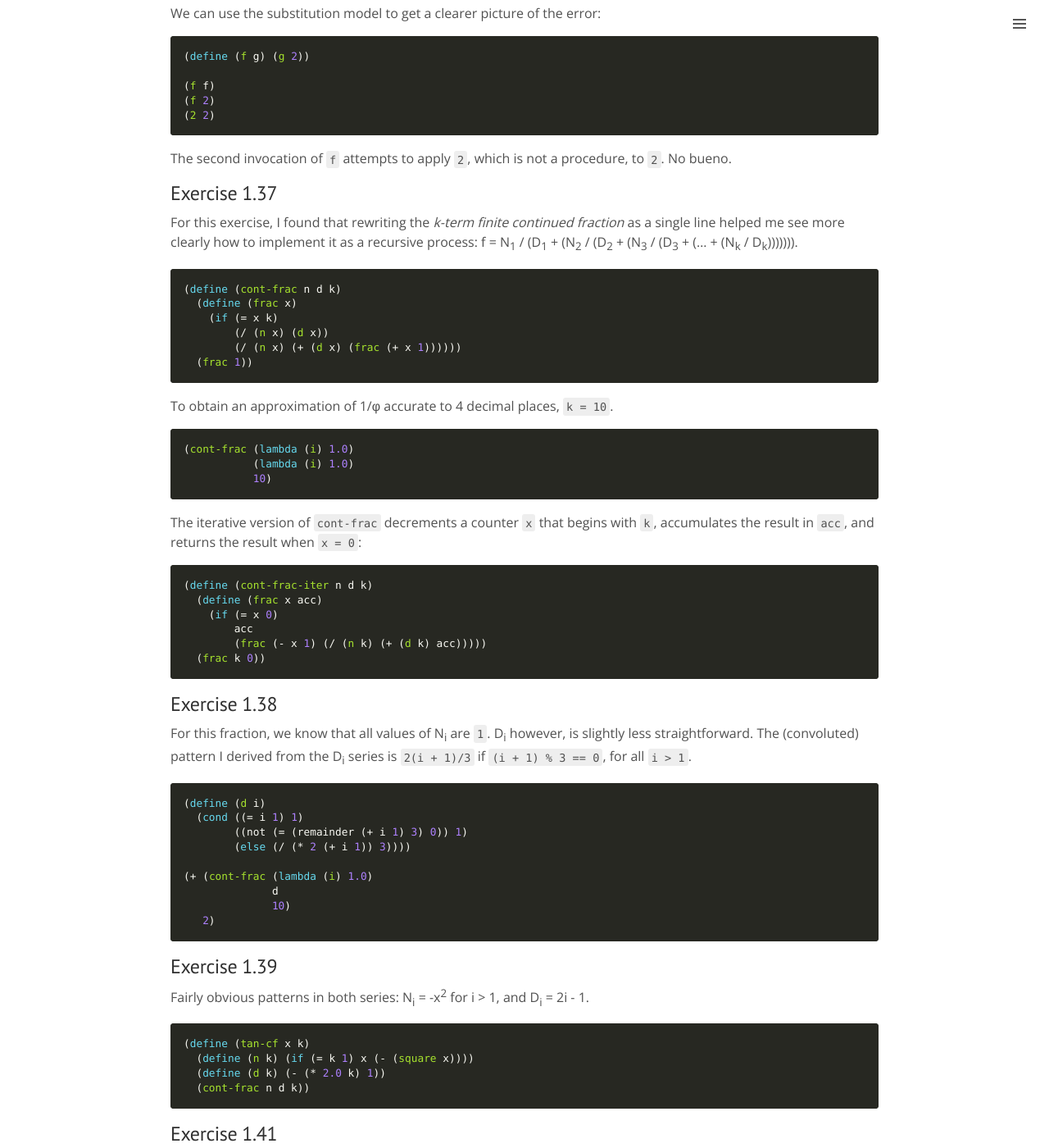
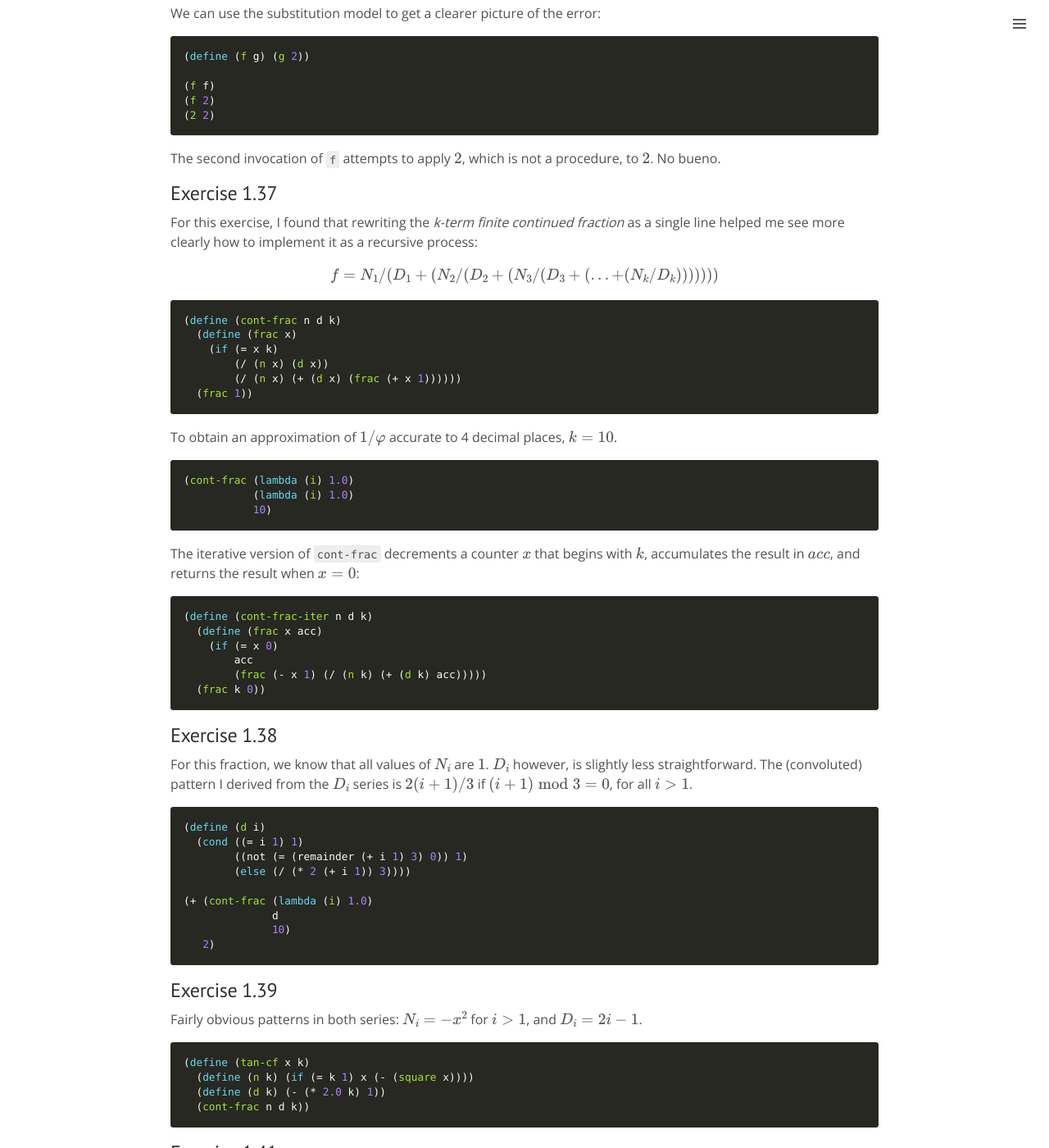
Before and after one commit to adrianwong/adrianwong.github.io, a Jekyll site: the page built from _posts/2017-11-02-sicp-1-3-review.md, in a window 1280 px wide and 1400 px high, scrolled down 1914 px. Shown: the whole window at 82% size. Built offline with Jekyll 4.4.1, drawn with Linux system fonts in a browser that asks for light colours; formulas are drawn with MathJax 3; comment, search, counter and statistics services are not loaded; some of the changed text lies outside the part shown.

Commit message:
refactor: Use math notations with SICP 1.3 post

````diff
--- a/_posts/2017-11-02-sicp-1-3-review.md
+++ b/_posts/2017-11-02-sicp-1-3-review.md
@@ -27,7 +28,7 @@ Redefining `sum` and `product` using `accumulate`:
   (accumulate * 1 term a next b))
 ```
 
-The iterative version of `accumulate` uses an internal procedure with two state variables - one tracks the value of `a`; the other accumulates the result, which is returned when the terminating condition `a > b` is met.
+The iterative version of `accumulate` uses an internal procedure with two state variables - one tracks the value of \\(a\\); the other accumulates the result, which is returned when the terminating condition \\(a > b\\) is met.
 
 ```scheme
 (define (accumulate-iter combiner null-value term a next b)
@@ -60,7 +61,7 @@ Using `filtered-accumulate` to define a procedure that computes the sum of the s
   (filtered-accumulate + 0 square a inc b prime?))
 ```
 
-...and a procedure that computes the product of integers less than `n` that are relatively prime to `n`:
+...and a procedure that computes the product of integers less than \\(n\\) that are relatively prime to \\(n\\):
 
 ```scheme
 (define (gcd a b)
@@ -98,10 +99,12 @@ We can use the substitution model to get a clearer picture of the error:
 (2 2)
 ```
 
-The second invocation of `f` attempts to apply `2`, which is not a procedure, to `2`. No bueno.
+The second invocation of `f` attempts to apply \\(2\\), which is not a procedure, to \\(2\\). No bueno.
 
 ## Exercise 1.37
-For this exercise, I found that rewriting the *k-term finite continued fraction* as a single line helped me see more clearly how to implement it as a recursive process: f = N<sub>1</sub> / (D<sub>1</sub> + (N<sub>2</sub> / (D<sub>2</sub> + (N<sub>3</sub> / (D<sub>3</sub> + (... + (N<sub>k</sub> / D<sub>k</sub>))))))).
+For this exercise, I found that rewriting the *k-term finite continued fraction* as a single line helped me see more clearly how to implement it as a recursive process:
+
+$$f = N_1 / (D_1 + (N_2 / (D_2 + (N_3 / (D_3 + (... + (N_k / D_k)))))))$$
 
 ```scheme
 (define (cont-frac n d k)
@@ -112,7 +115,7 @@ For this exercise, I found that rewriting the *k-term finite continued fraction*
   (frac 1))
 ```
 
-To obtain an approximation of 1/φ accurate to 4 decimal places, `k = 10`.
+To obtain an approximation of \\(1/φ\\) accurate to 4 decimal places, \\(k = 10\\).
 
 ```scheme
 (cont-frac (lambda (i) 1.0)
@@ -120,7 +123,7 @@ To obtain an approximation of 1/φ accurate to 4 decimal places, `k = 10`.
            10)
 ```
 
-The iterative version of `cont-frac` decrements a counter `x` that begins with `k`, accumulates the result in `acc`, and returns the result when `x = 0`:
+The iterative version of `cont-frac` decrements a counter \\(x\\) that begins with \\(k\\), accumulates the result in \\(acc\\), and returns the result when \\(x = 0\\):
 
 ```scheme
 (define (cont-frac-iter n d k)
@@ -132,7 +135,7 @@ The iterative version of `cont-frac` decrements a counter `x` that begins with `
 ```
 
 ## Exercise 1.38
-For this fraction, we know that all values of N<sub>i</sub> are `1`. D<sub>i</sub> however, is slightly less straightforward. The (convoluted) pattern I derived from the D<sub>i</sub> series is `2(i + 1)/3` if `(i + 1) % 3 == 0`, for all `i > 1`.
+For this fraction, we know that all values of \\(N_i\\) are \\(1\\). \\(D_i\\) however, is slightly less straightforward. The (convoluted) pattern I derived from the \\(D_i\\) series is \\(2(i + 1)/3\\) if \\((i + 1) \bmod 3 = 0\\), for all \\(i > 1\\).
 
 ```scheme
 (define (d i)
@@ -147,7 +150,7 @@ For this fraction, we know that all values of N<sub>i</sub> are `1`. D<sub>i</su
 ```
 
 ## Exercise 1.39
-Fairly obvious patterns in both series: N<sub>i</sub> = -x<sup>2</sup> for i > 1, and D<sub>i</sub> = 2i - 1.
+Fairly obvious patterns in both series: \\(N_i = -x^2\\) for \\(i > 1\\), and \\(D_i = 2i - 1\\).
 
 ```scheme
 (define (tan-cf x k)
@@ -164,7 +167,7 @@ Fairly obvious patterns in both series: N<sub>i</sub> = -x<sup>2</sup> for i > 1
   (lambda (x) (f (f x))))
 ```
 
-Applying the substitution model shows us that the procedure makes 2<sup>4</sup> `inc` calls, which gives us the answer `5 + 16 = 21`.
+Applying the substitution model shows us that the procedure makes \\(2^4\\) `inc` calls, which gives us the answer \\(5 + 16 = 21\\).
 
 ```scheme
 (((double (double double)) inc) 5)
@@ -232,9 +235,9 @@ Root | Damps
   16 |     4
 ```
 
-From this table, we can determine that average_damps = log<sub>2</sub> (root), rounded down to the nearest integer.
+From this table, we can determine that \\(average\\_damps = log_2 (root)\\), rounded down to the nearest integer.
 
-Scheme does not have a `log` procedure that allows us to specify a base. To get around this, we can use the log change-of-base formula: log<sub>b</sub> n = log<sub>a</sub> n / log<sub>a</sub> b.
+Scheme does not have a `log` procedure that allows us to specify a base. To get around this, we can use the log change-of-base formula: \\(log_b n = log_a n / log_a b\\).
 
 ```scheme
 (define (average x y) (/ (+ x y) 2.0))
````
Also changed, not shown: other parts of _posts/2017-11-02-sicp-1-3-review.md (+1 -0 lines).
